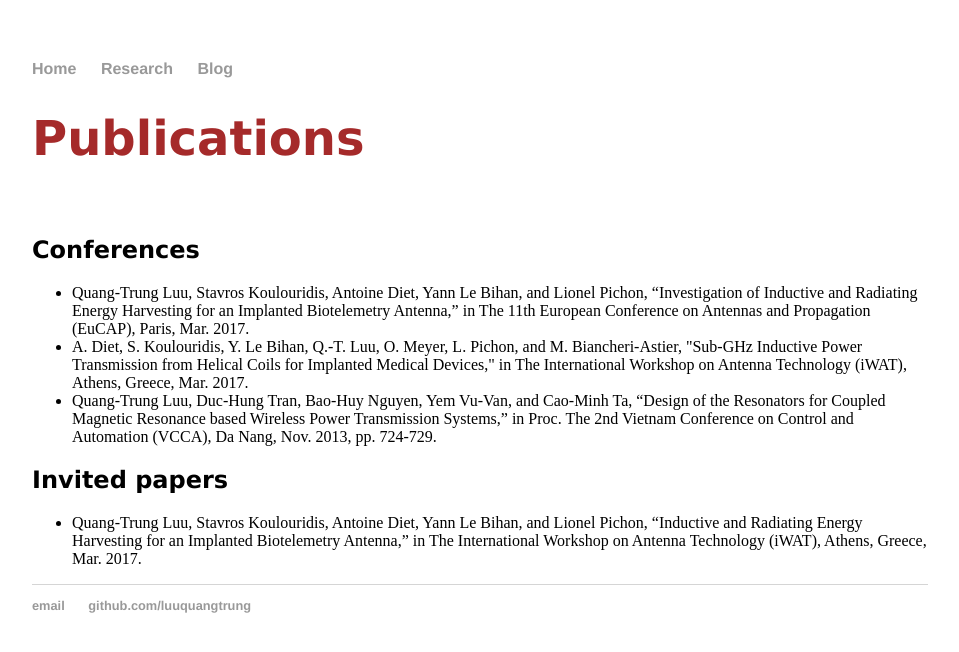
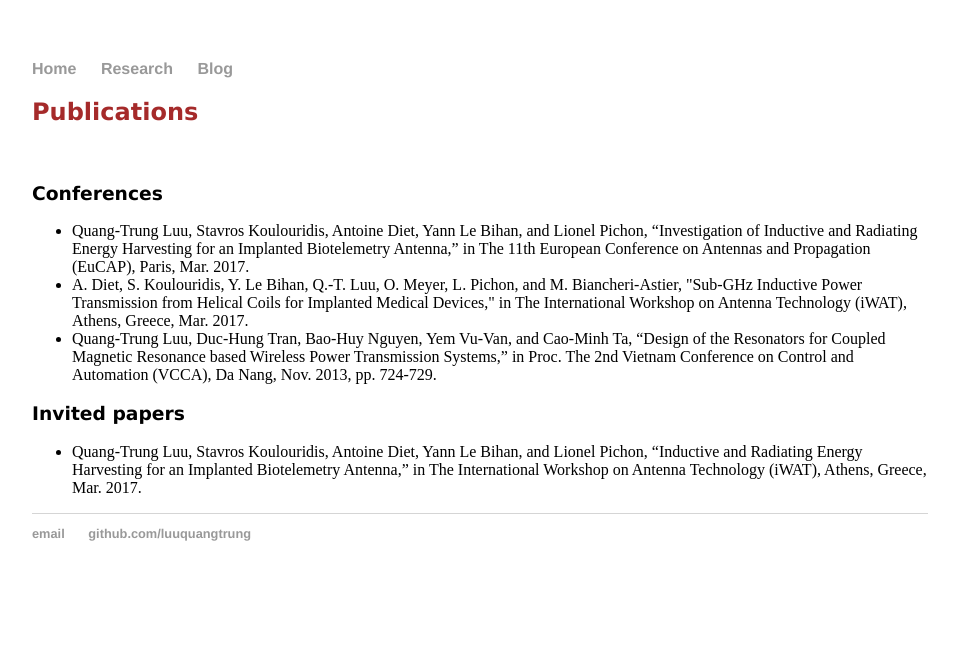
Before and after one commit to luuquangtrung/luuquangtrung.github.io_v1, a Jekyll site: the page built from research/index.html, in a window 1280 px wide. Shown: the top 652 px of the page, without its empty margins (160-1119 px from the left). Built offline with Jekyll 4.4.1, drawn with Linux system fonts in a browser that asks for light colours.

Commit message:
Update index.html

```diff
--- a/research/index.html
+++ b/research/index.html
@@ -3,13 +3,13 @@ layout: default
 title: Research
 ---
 <div>
-<h1 style="font-family:verdana; color:brown">Publications</h1>
+<h2 style="font-family:verdana; color:brown">Publications</h2>
 </div>
 <div>&nbsp;</div>
 
 
 <div>
-<h2 style="font-family:verdana;">Conferences</h2>
+<h3 style="font-family:verdana;">Conferences</h3>
 </div>
 
 <ul>
@@ -25,7 +25,7 @@ title: Research
 </ul>
 
 <div>
-<h2 style="font-family:verdana;">Invited papers</h2>
+<h3 style="font-family:verdana;">Invited papers</h3>
 </div>
 
 <ul>
```
